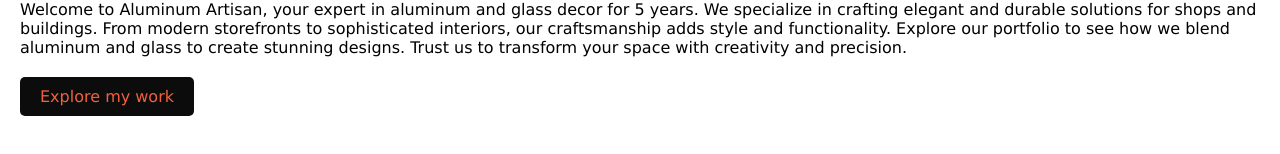
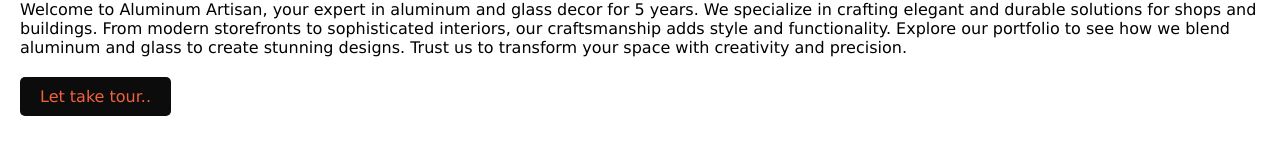
Before and after one commit to msalam156/ChandCladingWorks, a plain HTML site: page index.html in a window 1280 px wide. Shown: the part 198-352 px from the top of the page. Drawn offline with Linux system fonts and the light colour scheme.

Commit message:
add button

```diff
--- a/index.html
+++ b/index.html
@@ -35,7 +35,7 @@
     <section class="content-section">
       <h1>Transform Your Space with Excellence</h1>
       <p>Welcome to Aluminum Artisan, your expert in aluminum and glass decor for 5 years. We specialize in crafting elegant and durable solutions for shops and buildings. From modern storefronts to sophisticated interiors, our craftsmanship adds style and functionality. Explore our portfolio to see how we blend aluminum and glass to create stunning designs. Trust us to transform your space with creativity and precision.</p>
-      <a href="./gallary.html" class="explor-button">Explore my work</a>
+      <a href="./gallary.html" class="explor-button">Let take tour..</a>
     </section>
   </main>
 
```
